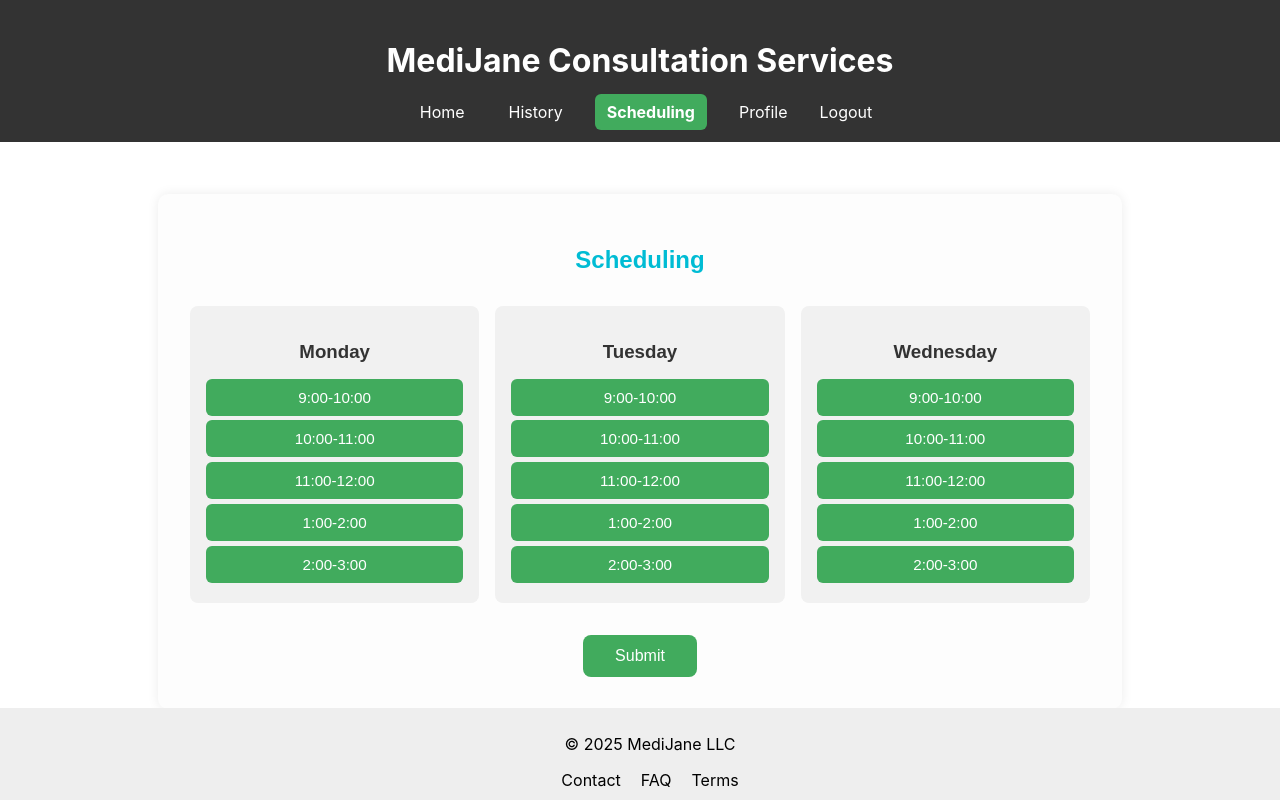
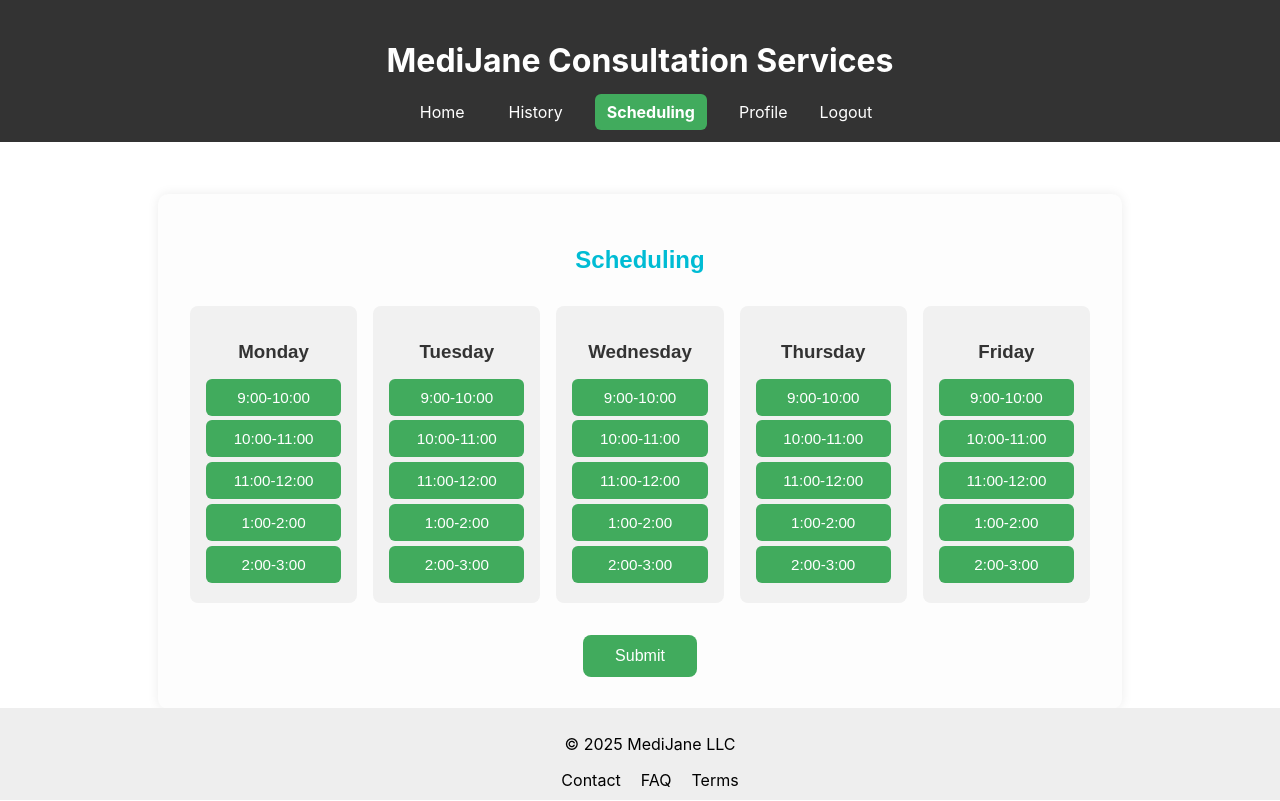
Before and after one commit to ssabrinahart/medicine_ui, a React (Create React App) app: page /scheduling in a window 1280 px wide. Built offline with nearby package versions, Linux system fonts and the light colour scheme; sample sign-in values are in the browser's storage.

Commit message:
quick stash

```diff
--- a/src/pages/Scheduling.js
+++ b/src/pages/Scheduling.js
@@ -6,7 +6,7 @@ const timeSlots = [
   '1:00-2:00', '2:00-3:00'
 ];
 
-const days = ['Monday', 'Tuesday', 'Wednesday'];
+const days = ['Monday', 'Tuesday', 'Wednesday', 'Thursday', 'Friday'];
 
 function Scheduling() {
   const [selectedSlot, setSelectedSlot] = useState(null);
@@ -21,7 +21,7 @@ function Scheduling() {
       day: selectedSlot.day,
       time: selectedSlot.time,
       location: 'Zoom',
-      provider: 'Hiba M.',
+      provider: 'Dr. Smith',
       username: localStorage.getItem('username'),
     };
     fetch('http://localhost:5001/book-appointment', {
```
Also changed, not shown: src/pages/AdminScheduling.js (added).
